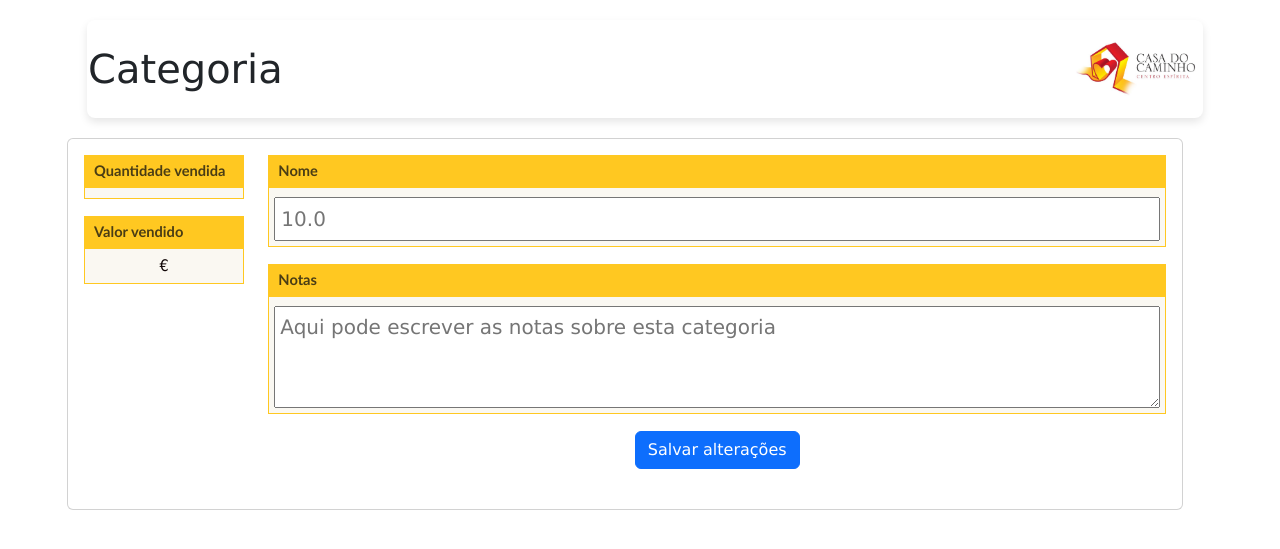
After one commit to pjn2work/cdc, a Flask app: template app/web/templates/items/categories_edit.html in a window 1280 px wide. The commit adds this page. Shown: the top 549 px of the page. Run offline with Flask 3, Linux system fonts and the light colour scheme; the template is opened without the code that fills it, so the values that code supplies are empty.

Commit message:
add categories update / create

```diff
--- /dev/null
+++ b/app/web/templates/items/categories_edit.html
@@ -0,0 +1,26 @@
+{% extends "base.html" %}
+{% block title %}Editar Categoria{% endblock %}
+{% block page_header %}Categoria {{ category.category_id }}{% endblock %}
+{% block content_in_div %}
+    <div class="card">
+        <div class="card-body">
+            <form method="post" action="update">
+            <div class="row mb-0">
+                <div class="col-md-2">
+                    <label class="form-label label-text">Quantidade vendida</label>
+                    <p class="form-control-plaintext data-text align_center">{{ category.total_quantity_sold }}</p>
+                    <label class="form-label label-text">Valor vendido</label>
+                    <p class="form-control-plaintext data-text align_center">{{ category.total_amount_sold }} €</p>
+                </div>
+                <div class="col-md-10">
+                    <label class="form-label label-text">Nome</label>
+                    <p class="form-control-plaintext data-text"><input class="form-text input_edit" type="text" id="name" name="name" placeholder="10.0" value="{{ category.name }}" required></p>
+                    <label class="form-label label-text">Notas</label>
+                    <p class="form-control-plaintext data-text"><textarea class="form-text input_edit" rows="3" cols="120" id="notes" name="notes" placeholder="Aqui pode escrever as notas sobre esta categoria">{{ category.notes }}</textarea></p>
+                    <p class="align_center"><button class="btn btn-primary mb-2" type="submit">Salvar alterações</button></p>
+                </div>
+            </div>
+            </form>
+        </div>
+    </div>
+{% endblock %}
--- a/app/web/templates/sellers/expense_accounts_show.html
+++ b/app/web/templates/sellers/expense_accounts_show.html
@@ -42,6 +42,7 @@
                 <th class="align_right">ID</th>
                 <th class="align_right">Quantidade</th>
                 <th class="align_right">Valor</th>
+                <th class="align_right">€/uni</th>
                 <th class="align_left">Item</th>
                 <th class="align_left">Vendedor</th>
                 <th class="align_center">V.D.</th>
@@ -50,11 +51,12 @@
             </tr>
         </thead>
         <tbody>
-        {%- for md in expense_account.seller_items %}
+        {%- for md in expense_account.seller_items|sort(attribute='purchase_date', reverse = True) %}
             <tr>
                 <td class="align_right">{{ md.tid }}</td>
                 <td class="align_right">{{ md.quantity }}</td>
                 <td class="align_right">{{ md.total_price }} €</td>
+                <td class="align_right">{{ md.total_price/md.quantity if md.quantity else 0 }} €</td>
                 <td class="align_left">{{ md.item.name }}</td>
                 <td class="align_left">{{ md.seller.name }}</td>
                 <td class="align_center">{{ show_boolean(md.is_cash) }}</td>
--- a/app/web/templates/sellers/sellers_show.html
+++ b/app/web/templates/sellers/sellers_show.html
@@ -46,6 +46,7 @@
                 <th class="align_right">ID</th>
                 <th class="align_right">Quantidade</th>
                 <th class="align_right">Valor</th>
+                <th class="align_right">€/uni</th>
                 <th class="align_left">Item</th>
                 <th class="align_left">Rúbrica</th>
                 <th class="align_center">V.D.</th>
@@ -54,11 +55,12 @@
             </tr>
         </thead>
         <tbody>
-        {%- for md in seller.seller_items %}
+        {%- for md in seller.seller_items|sort(attribute='purchase_date', reverse = True) %}
             <tr>
                 <td class="align_right">{{ md.tid }}</td>
                 <td class="align_right">{{ md.quantity }}</td>
                 <td class="align_right">{{ md.total_price }} €</td>
+                <td class="align_right">{{ md.total_price/md.quantity if md.quantity else 0 }} €</td>
                 <td class="align_left">{{ md.item.name }}</td>
                 <td class="align_left">{{ md.expense_account.name }}</td>
                 <td class="align_center">{{ show_boolean(md.is_cash) }}</td>
```
Also changed, not shown: app/web/templates/items/categories_create.html (added, +22 -0 lines).
